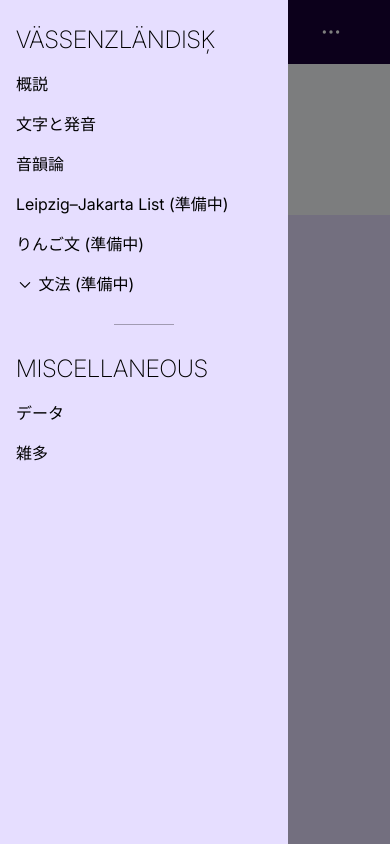
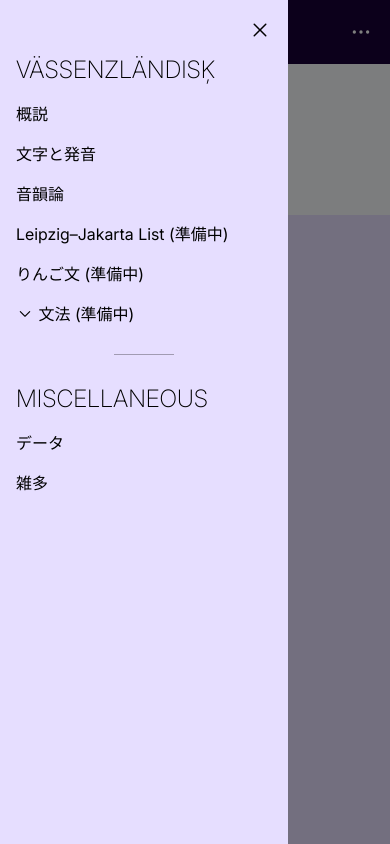
Before and after one commit to tktb-tess/uq-tess-xi, a SvelteKit app: page /vaes/phonology in a window 390 px wide. Both pictures are taken after a click on the button 36 px from the left and 31 px from the top of the page. Built offline with nearby package versions, Linux system fonts and the light colour scheme.

Commit message:
デザイン周り

```diff
--- a/src/app.css
+++ b/src/app.css
@@ -71,17 +71,8 @@
 }
 
 @utility user-select-* {
-	user-select: --value('none', 'auto', 'all', 'text', 'initial', 'inherit', 'unset', 'revert');
-	-webkit-user-select: --value(
-		'none',
-		'auto',
-		'all',
-		'text',
-		'initial',
-		'inherit',
-		'unset',
-		'revert'
-	);
+	user-select: --value('none', 'auto', 'all', 'text');
+	-webkit-user-select: --value('none', 'auto', 'all', 'text');
 }
 
 @utility table-container {
--- /dev/null
+++ b/src/lib/sfc/close_button.svelte
@@ -0,0 +1,9 @@
+<script>
+    const { class: className = '' } = $props();
+</script>
+
+<svg xmlns="http://www.w3.org/2000/svg" viewBox="0 0 24 24" class="fill-current inline-block {className}">
+	<path
+		d="M5.72 5.72a.75.75 0 0 1 1.06 0L12 10.94l5.22-5.22a.749.749 0 0 1 1.275.326.749.749 0 0 1-.215.734L13.06 12l5.22 5.22a.749.749 0 0 1-.326 1.275.749.749 0 0 1-.734-.215L12 13.06l-5.22 5.22a.751.751 0 0 1-1.042-.018.751.751 0 0 1-.018-1.042L10.94 12 5.72 6.78a.75.75 0 0 1 0-1.06Z"
+	/>
+</svg>
--- a/src/routes/(layout1)/+layout.svelte
+++ b/src/routes/(layout1)/+layout.svelte
@@ -1,5 +1,6 @@
 <script lang="ts">
 	import { onNavigate } from '$app/navigation';
+	import CloseButton from '$lib/sfc/close_button.svelte';
 	import DetailsArrow from '$lib/sfc/details-arrow.svelte';
 	import Hamburger from '$lib/sfc/hamburger.svelte';
 	import Kebab from '$lib/sfc/kebab.svelte';
@@ -17,10 +18,8 @@
 		typeof innerWidth.current === 'number' ? innerWidth.current > 1024 : false
 	);
 
-	const onClickBackdrop: MouseEventHandler<HTMLButtonElement> = (e) => {
-		if (e.target === e.currentTarget) {
-			drawerIsOpen = false;
-		}
+	const onClickCloseBtn: MouseEventHandler<HTMLButtonElement> = () => {
+		drawerIsOpen = false;
 	};
 
 	const onClickHeadMenu: MouseEventHandler<HTMLButtonElement> = () => {
@@ -126,13 +125,13 @@
 
 <header
 	class="
-        bg-mnlila text-white [&_a]:text-white [&_a]:no-underline [&_a]:any-hover:text-white/70 [&_a]:transition-colors relative
+        bg-mnlila text-white [&_a]:text-white [&_a]:no-underline [&_a]:any-hover:text-white/70 [&_a]:transition-colors
     "
 >
-	<div class="flex *:flex-[0_0_auto] mx-auto w-[75%] justify-between gap-x-5">
+	<div class="flex *:flex-[0_0_auto] mx-auto justify-between w-[90%] md:w-[75%] gap-x-5">
 		{#if !large}
 			<button
-				class="text-white hover:text-white/70 transition-colors absolute top-[19px] left-6"
+				class="text-white hover:text-white/70 transition-colors"
 				type="button"
 				onclick={() => {
 					drawerIsOpen = true;
@@ -151,14 +150,17 @@
 				{@render links()}
 			</nav>
 		{:else}
-			<div class="relative">
-				<button class="grid h-[64px] place-content-center transition-colors any-hover:text-white/70" onclick={onClickHeadMenu}>
+			<div class="relative ms-auto">
+				<button
+					class="grid h-[64px] place-content-center transition-colors any-hover:text-white/70"
+					onclick={onClickHeadMenu}
+				>
 					<Kebab class="size-5" />
 				</button>
 				<nav
 					class="
 						absolute flex invisible data-open:visible transition-[visibility,scale,translate] flex-col *:block *:text-center *:flex-[0_0_auto]
-						*:bg-mnlila *:px-2 *:py-1 *:rounded-lg gap-y-1 top-[64px] left-[-70px] w-max scale-y-0
+						*:bg-mnlila *:px-2 *:py-1 *:rounded-lg gap-y-1 top-[64px] -right-3 w-max scale-y-0
 						-translate-y-[52px] data-open:scale-y-100 data-open:translate-y-0
 					"
 					data-open={headMenuIsOpen ? '' : null}
@@ -179,14 +181,20 @@
 		<!-- drawer backdrop -->
 		<button
 			type="button"
-			onclick={onClickBackdrop}
+			onclick={onClickCloseBtn}
 			class="drawer-backdrop"
 			data-open={drawerIsOpen ? '' : null}
-		>
-			<nav class="drawer" data-open={drawerIsOpen ? '' : null}>
-				{@render sideMenu()}
-			</nav>
-		</button>
+			aria-label="close sidemenu"
+		></button>
+		<nav class="drawer" data-open={drawerIsOpen ? '' : null}>
+			<div class="flex justify-end px-4">
+				<button type="button" onclick={onClickCloseBtn} class="transition-colors any-hover:text-black/60">
+					<CloseButton class="size-6" />
+				</button>
+			</div>
+
+			{@render sideMenu()}
+		</nav>
 	{/if}
 
 	<main class="flex-[1_0_0] bg-slate-50 px-4 flow-root">
@@ -237,7 +245,8 @@
 		}
 	}
 
-	:is(.drawer, .drawer-backdrop) {
+	.drawer,
+	.drawer-backdrop {
 		transition-duration: var(--default-transition-duration);
 	}
 
@@ -248,7 +257,7 @@
 		text-align: start;
 		inset: 0;
 		visibility: hidden;
-		z-index: 1000;
+		z-index: 10;
 		background-color: transparent;
 		transition-property: visibility, background-color;
 		transition-timing-function: cubic-bezier(0, 0.2, 1, 0);
@@ -261,7 +270,8 @@
 		}
 	}
 
-	:is(.drawer, .non-drawer) {
+	.drawer,
+	.non-drawer {
 		display: flex;
 		flex-direction: column;
 		row-gap: calc(var(--spacing) * 1);
@@ -272,6 +282,7 @@
 		height: 100vh;
 		position: fixed;
 		overflow-y: auto;
+		z-index: 20;
 		top: 0;
 		left: 0;
 		width: 18rem;
```
